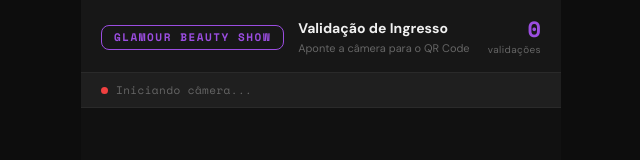
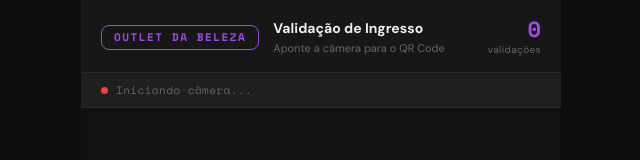
Before and after one commit to devPedroProhair/validacao-codigo-feiras, a plain HTML site: page index.html in a window 1280 px wide. Shown: the top 160 px of the page, without its empty margins (319-959 px from the left). Drawn offline with nearby package versions, Linux system fonts and the light colour scheme; a script that the page names is missing.

Commit message:
outlet da beleza.html

```diff
--- a/index.html
+++ b/index.html
@@ -268,7 +268,7 @@
 <div id="app">
 
   <div class="hdr">
-    <div class="hdr-logo">GLAMOUR BEAUTY SHOW</div>
+    <div class="hdr-logo">OUTLET DA BELEZA</div>
     <div class="hdr-info">
       <div class="hdr-title">Validação de Ingresso</div>
       <div class="hdr-sub">Aponte a câmera para o QR Code</div>
```
